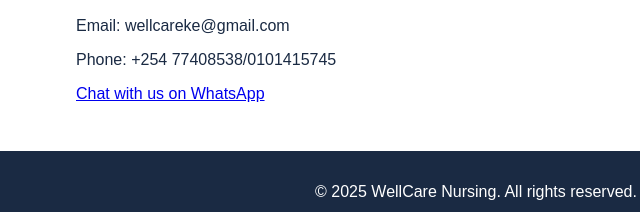
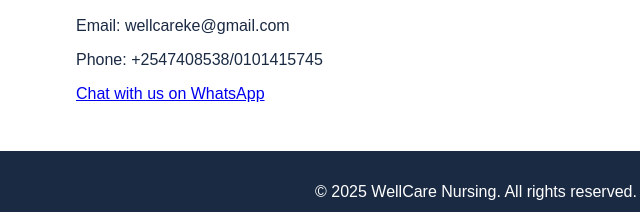
Before and after one commit to wellcarenursing/WellCare.Nursing-, a plain HTML site: page index.html in a window 1280 px wide. Shown: the part 1373-1585 px from the top of the page, 164-804 px from the left. Drawn offline with Linux system fonts and the light colour scheme.

Commit message:
Update index.html

```diff
--- a/index.html
+++ b/index.html
@@ -115,7 +115,7 @@
   <section id="contact">
     <h2>Contact Us</h2>
     <p>Email: wellcareke@gmail.com</p>
-    <p>Phone: +254 77408538/0101415745</p>
+    <p>Phone: +2547408538/0101415745</p>
     <p><a href="https://wa.me/254757408538" target="_blank">Chat with us on WhatsApp</a></p>
   </section>
 
```
